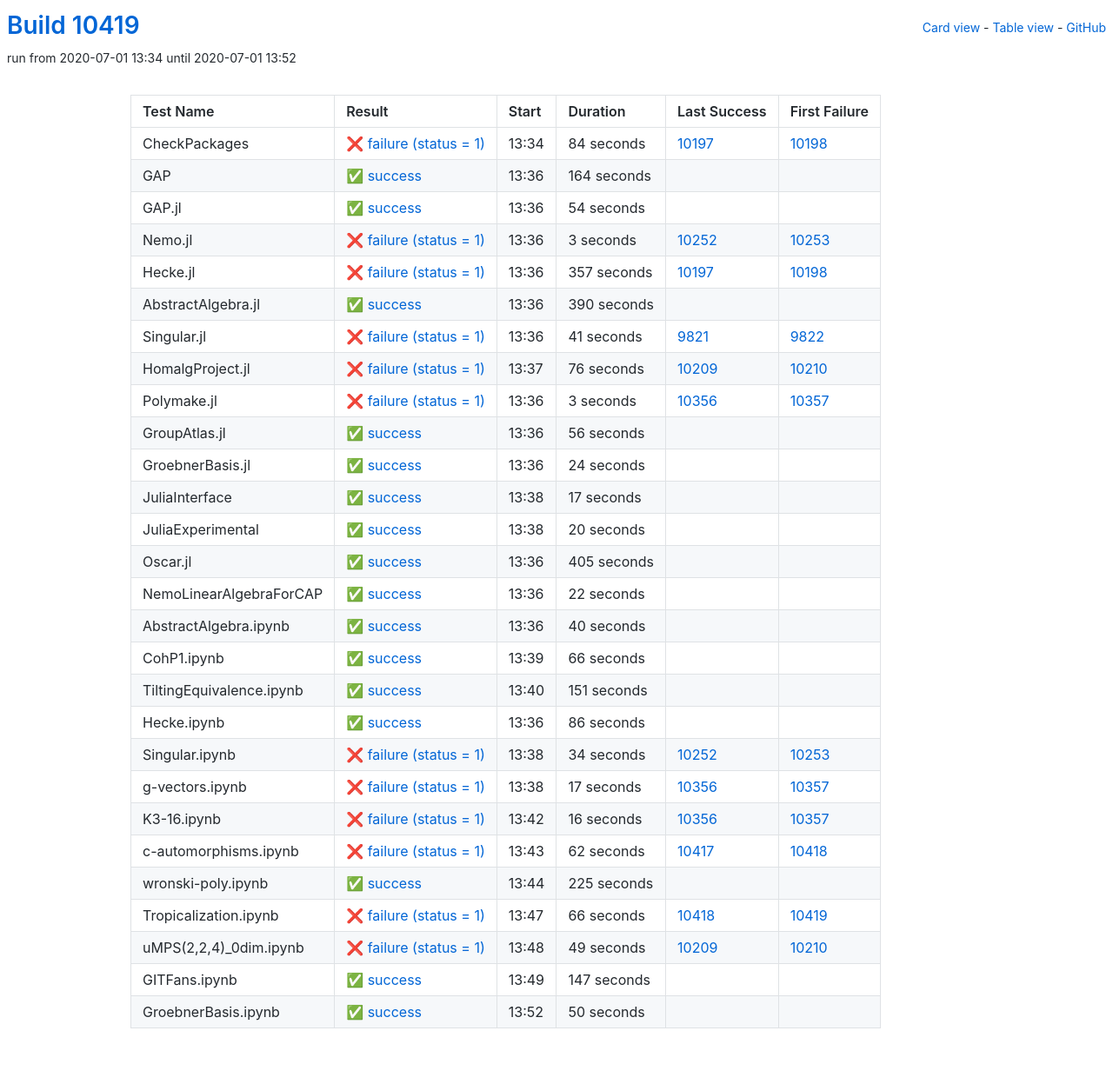
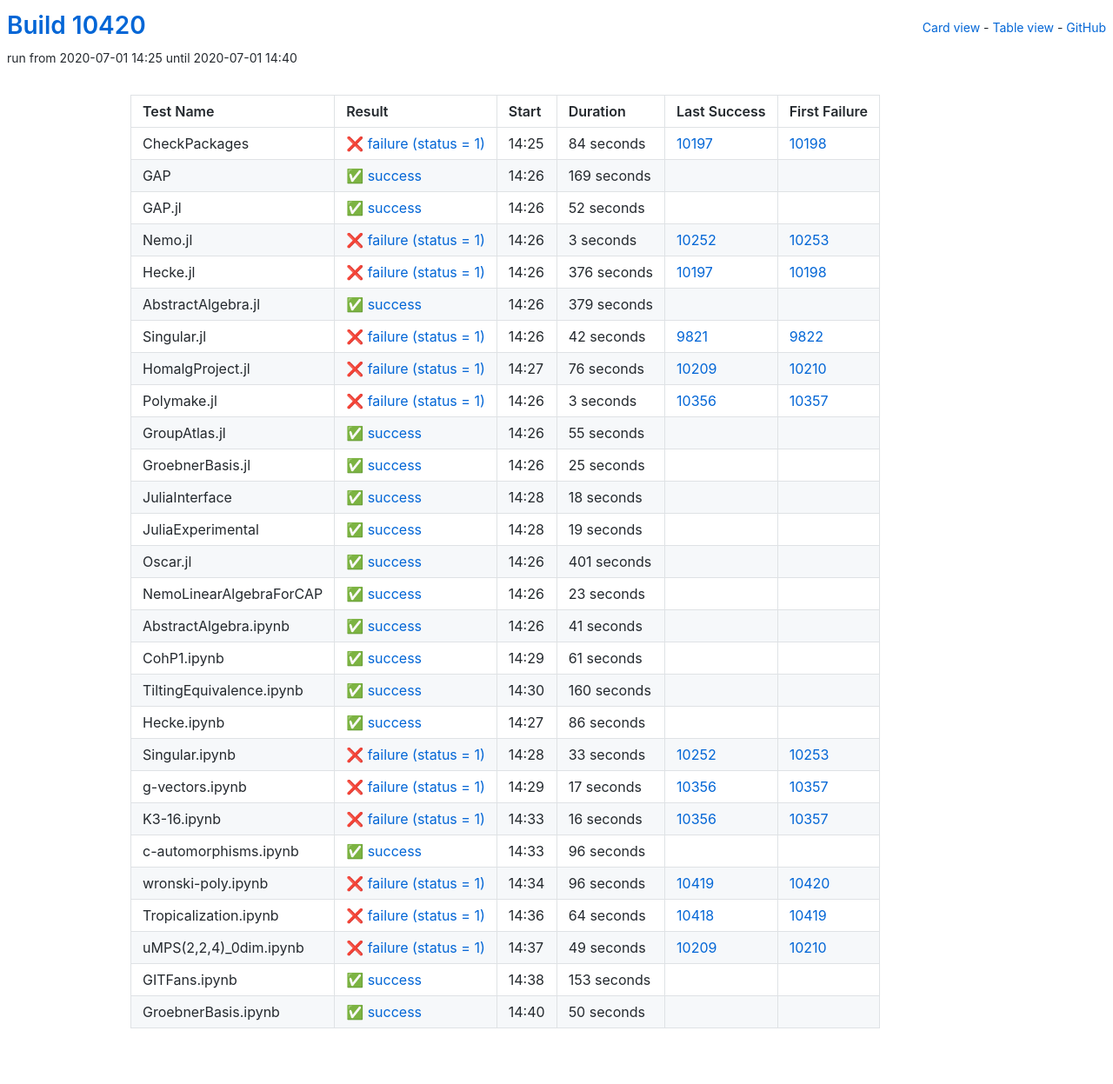
Before and after one commit to oscar-system/oscar-ci-status, a Jekyll site: the page built from table.html, in a window 1280 px wide. Shown: the whole page at 87% size. Built offline with Jekyll 4.4.1, drawn with Linux system fonts in a browser that asks for light colours.

Commit message:
Build #10420

```diff
--- a/_data/ci.yml
+++ b/_data/ci.yml
@@ -1,6 +1,6 @@
 ---
-build: 10419
-build_url: https://oscarci.mathematik.uni-kl.de/job/oscar/10419/
+build: 10420
+build_url: https://oscarci.mathematik.uni-kl.de/job/oscar/10420/
 job: oscar
 organization: oscar-system
 repo: oscar-ci-status
@@ -8,8 +8,8 @@ repourl: https://github.com/oscar-system/oscar-ci-status
 tests:
 - name: CheckPackages
   id: checkpackages
-  log: https://oscarci.mathematik.uni-kl.de/job/oscar/10419/artifact/logs/build-10419/CheckPackages.log
-  start: 2020-07-01 13:34
+  log: https://oscarci.mathematik.uni-kl.de/job/oscar/10420/artifact/logs/build-10420/CheckPackages.log
+  start: 2020-07-01 14:25
   success: false
   exitcode: 1
   status: failure
@@ -20,32 +20,32 @@ tests:
   first_failure_url: https://oscarci.mathematik.uni-kl.de/job/oscar/10198/
 - name: GAP
   id: gap
-  log: https://oscarci.mathematik.uni-kl.de/job/oscar/10419/artifact/logs/build-10419/GAP.log
-  start: 2020-07-01 13:36
+  log: https://oscarci.mathematik.uni-kl.de/job/oscar/10420/artifact/logs/build-10420/GAP.log
+  start: 2020-07-01 14:26
   success: true
   exitcode: 0
   status: success
-  duration: 164
+  duration: 169
   last_success: false
   last_success_url:
   first_failure: false
   first_failure_url:
 - name: GAP.jl
   id: gap-jl
-  log: https://oscarci.mathematik.uni-kl.de/job/oscar/10419/artifact/logs/build-10419/GAP.jl.log
-  start: 2020-07-01 13:36
+  log: https://oscarci.mathematik.uni-kl.de/job/oscar/10420/artifact/logs/build-10420/GAP.jl.log
+  start: 2020-07-01 14:26
   success: true
   exitcode: 0
   status: success
-  duration: 54
+  duration: 52
   last_success: false
   last_success_url:
   first_failure: false
   first_failure_url:
 - name: Nemo.jl
   id: nemo-jl
-  log: https://oscarci.mathematik.uni-kl.de/job/oscar/10419/artifact/logs/build-10419/Nemo.jl.log
-  start: 2020-07-01 13:36
+  log: https://oscarci.mathematik.uni-kl.de/job/oscar/10420/artifact/logs/build-10420/Nemo.jl.log
+  start: 2020-07-01 14:26
   success: false
   exitcode: 1
   status: failure
@@ -56,44 +56,44 @@ tests:
   first_failure_url: https://oscarci.mathematik.uni-kl.de/job/oscar/10253/
 - name: Hecke.jl
   id: hecke-jl
-  log: https://oscarci.mathematik.uni-kl.de/job/oscar/10419/artifact/logs/build-10419/Hecke.jl.log
-  start: 2020-07-01 13:36
+  log: https://oscarci.mathematik.uni-kl.de/job/oscar/10420/artifact/logs/build-10420/Hecke.jl.log
+  start: 2020-07-01 14:26
   success: false
   exitcode: 1
   status: failure
-  duration: 357
+  duration: 376
   last_success: 10197
   last_success_url: https://oscarci.mathematik.uni-kl.de/job/oscar/10197/
   first_failure: 10198
   first_failure_url: https://oscarci.mathematik.uni-kl.de/job/oscar/10198/
 - name: AbstractAlgebra.jl
   id: abstractalgebra-jl
-  log: https://oscarci.mathematik.uni-kl.de/job/oscar/10419/artifact/logs/build-10419/AbstractAlgebra.jl.log
-  start: 2020-07-01 13:36
+  log: https://oscarci.mathematik.uni-kl.de/job/oscar/10420/artifact/logs/build-10420/AbstractAlgebra.jl.log
+  start: 2020-07-01 14:26
   success: true
   exitcode: 0
   status: success
-  duration: 390
+  duration: 379
   last_success: false
   last_success_url:
   first_failure: false
   first_failure_url:
 - name: Singular.jl
   id: singular-jl
-  log: https://oscarci.mathematik.uni-kl.de/job/oscar/10419/artifact/logs/build-10419/Singular.jl.log
-  start: 2020-07-01 13:36
+  log: https://oscarci.mathematik.uni-kl.de/job/oscar/10420/artifact/logs/build-10420/Singular.jl.log
+  start: 2020-07-01 14:26
   success: false
   exitcode: 1
   status: failure
-  duration: 41
+  duration: 42
   last_success: 9821
   last_success_url: https://oscarci.mathematik.uni-kl.de/job/oscar/9821/
   first_failure: 9822
   first_failure_url: https://oscarci.mathematik.uni-kl.de/job/oscar/9822/
 - name: HomalgProject.jl
   id: homalgproject-jl
-  log: https://oscarci.mathematik.uni-kl.de/job/oscar/10419/artifact/logs/build-10419/HomalgProject.jl.log
-  start: 2020-07-01 13:37
+  log: https://oscarci.mathematik.uni-kl.de/job/oscar/10420/artifact/logs/build-10420/HomalgProject.jl.log
+  start: 2020-07-01 14:27
   success: false
   exitcode: 1
   status: failure
@@ -104,8 +104,8 @@ tests:
   first_failure_url: https://oscarci.mathematik.uni-kl.de/job/oscar/10210/
 - name: Polymake.jl
   id: polymake-jl
-  log: https://oscarci.mathematik.uni-kl.de/job/oscar/10419/artifact/logs/build-10419/Polymake.jl.log
-  start: 2020-07-01 13:36
+  log: https://oscarci.mathematik.uni-kl.de/job/oscar/10420/artifact/logs/build-10420/Polymake.jl.log
+  start: 2020-07-01 14:26
   success: false
   exitcode: 1
   status: failure
@@ -116,116 +116,116 @@ tests:
   first_failure_url: https://oscarci.mathematik.uni-kl.de/job/oscar/10357/
 - name: GroupAtlas.jl
   id: groupatlas-jl
-  log: https://oscarci.mathematik.uni-kl.de/job/oscar/10419/artifact/logs/build-10419/GroupAtlas.jl.log
-  start: 2020-07-01 13:36
+  log: https://oscarci.mathematik.uni-kl.de/job/oscar/10420/artifact/logs/build-10420/GroupAtlas.jl.log
+  start: 2020-07-01 14:26
   success: true
   exitcode: 0
   status: success
-  duration: 56
+  duration: 55
   last_success: false
   last_success_url:
   first_failure: false
   first_failure_url:
 - name: GroebnerBasis.jl
   id: groebnerbasis-jl
-  log: https://oscarci.mathematik.uni-kl.de/job/oscar/10419/artifact/logs/build-10419/GroebnerBasis.jl.log
-  start: 2020-07-01 13:36
+  log: https://oscarci.mathematik.uni-kl.de/job/oscar/10420/artifact/logs/build-10420/GroebnerBasis.jl.log
+  start: 2020-07-01 14:26
   success: true
   exitcode: 0
   status: success
-  duration: 24
+  duration: 25
   last_success: false
   last_success_url:
   first_failure: false
   first_failure_url:
 - name: JuliaInterface
   id: juliainterface
-  log: https://oscarci.mathematik.uni-kl.de/job/oscar/10419/artifact/logs/build-10419/JuliaInterface.log
-  start: 2020-07-01 13:38
+  log: https://oscarci.mathematik.uni-kl.de/job/oscar/10420/artifact/logs/build-10420/JuliaInterface.log
+  start: 2020-07-01 14:28
   success: true
   exitcode: 0
   status: success
-  duration: 17
+  duration: 18
   last_success: false
   last_success_url:
   first_failure: false
   first_failure_url:
 - name: JuliaExperimental
   id: juliaexperimental
-  log: https://oscarci.mathematik.uni-kl.de/job/oscar/10419/artifact/logs/build-10419/JuliaExperimental.log
-  start: 2020-07-01 13:38
+  log: https://oscarci.mathematik.uni-kl.de/job/oscar/10420/artifact/logs/build-10420/JuliaExperimental.log
+  start: 2020-07-01 14:28
   success: true
   exitcode: 0
   status: success
-  duration: 20
+  duration: 19
   last_success: false
   last_success_url:
   first_failure: false
   first_failure_url:
 - name: Oscar.jl
   id: oscar-jl
-  log: https://oscarci.mathematik.uni-kl.de/job/oscar/10419/artifact/logs/build-10419/Oscar.jl.log
-  start: 2020-07-01 13:36
+  log: https://oscarci.mathematik.uni-kl.de/job/oscar/10420/artifact/logs/build-10420/Oscar.jl.log
+  start: 2020-07-01 14:26
   success: true
   exitcode: 0
   status: success
-  duration: 405
+  duration: 401
   last_success: false
   last_success_url:
   first_failure: false
   first_failure_url:
 - name: NemoLinearAlgebraForCAP
   id: nemolinearalgebraforcap
-  log: https://oscarci.mathematik.uni-kl.de/job/oscar/10419/artifact/logs/build-10419/NemoLinearAlgebraForCAP.log
-  start: 2020-07-01 13:36
+  log: https://oscarci.mathematik.uni-kl.de/job/oscar/10420/artifact/logs/build-10420/NemoLinearAlgebraForCAP.log
+  start: 2020-07-01 14:26
   success: true
   exitcode: 0
   status: success
-  duration: 22
+  duration: 23
   last_success: false
   last_success_url:
   first_failure: false
   first_failure_url:
 - name: AbstractAlgebra.ipynb
   id: abstractalgebra-ipynb
-  log: https://oscarci.mathematik.uni-kl.de/job/oscar/10419/artifact/logs/build-10419/AbstractAlgebra.ipynb.log
-  start: 2020-07-01 13:36
+  log: https://oscarci.mathematik.uni-kl.de/job/oscar/10420/artifact/logs/build-10420/AbstractAlgebra.ipynb.log
+  start: 2020-07-01 14:26
   success: true
   exitcode: 0
   status: success
-  duration: 40
+  duration: 41
   last_success: false
   last_success_url:
   first_failure: false
   first_failure_url:
 - name: CohP1.ipynb
   id: cohp1-ipynb
-  log: https://oscarci.mathematik.uni-kl.de/job/oscar/10419/artifact/logs/build-10419/CohP1.ipynb.log
-  start: 2020-07-01 13:39
+  log: https://oscarci.mathematik.uni-kl.de/job/oscar/10420/artifact/logs/build-10420/CohP1.ipynb.log
+  start: 2020-07-01 14:29
   success: true
   exitcode: 0
   status: success
-  duration: 66
+  duration: 61
   last_success: false
   last_success_url:
   first_failure: false
   first_failure_url:
 - name: TiltingEquivalence.ipynb
   id: tiltingequivalence-ipynb
-  log: https://oscarci.mathematik.uni-kl.de/job/oscar/10419/artifact/logs/build-10419/TiltingEquivalence.ipynb.log
-  start: 2020-07-01 13:40
+  log: https://oscarci.mathematik.uni-kl.de/job/oscar/10420/artifact/logs/build-10420/TiltingEquivalence.ipynb.log
+  start: 2020-07-01 14:30
   success: true
   exitcode: 0
   status: success
-  duration: 151
+  duration: 160
   last_success: false
   last_success_url:
   first_failure: false
   first_failure_url:
 - name: Hecke.ipynb
   id: hecke-ipynb
-  log: https://oscarci.mathematik.uni-kl.de/job/oscar/10419/artifact/logs/build-10419/Hecke.ipynb.log
-  start: 2020-07-01 13:36
+  log: https://oscarci.mathematik.uni-kl.de/job/oscar/10420/artifact/logs/build-10420/Hecke.ipynb.log
+  start: 2020-07-01 14:27
   success: true
   exitcode: 0
   status: success
@@ -236,20 +236,20 @@ tests:
   first_failure_url:
 - name: Singular.ipynb
   id: singular-ipynb
-  log: https://oscarci.mathematik.uni-kl.de/job/oscar/10419/artifact/logs/build-10419/Singular.ipynb.log
-  start: 2020-07-01 13:38
+  log: https://oscarci.mathematik.uni-kl.de/job/oscar/10420/artifact/logs/build-10420/Singular.ipynb.log
+  start: 2020-07-01 14:28
   success: false
   exitcode: 1
   status: failure
-  duration: 34
+  duration: 33
   last_success: 10252
   last_success_url: https://oscarci.mathematik.uni-kl.de/job/oscar/10252/
   first_failure: 10253
   first_failure_url: https://oscarci.mathematik.uni-kl.de/job/oscar/10253/
 - name: g-vectors.ipynb
   id: g-vectors-ipynb
-  log: https://oscarci.mathematik.uni-kl.de/job/oscar/10419/artifact/logs/build-10419/g-vectors.ipynb.log
-  start: 2020-07-01 13:38
+  log: https://oscarci.mathematik.uni-kl.de/job/oscar/10420/artifact/logs/build-10420/g-vectors.ipynb.log
+  start: 2020-07-01 14:29
   success: false
   exitcode: 1
   status: failure
@@ -260,8 +260,8 @@ tests:
   first_failure_url: https://oscarci.mathematik.uni-kl.de/job/oscar/10357/
 - name: K3-16.ipynb
   id: k3-16-ipynb
-  log: https://oscarci.mathematik.uni-kl.de/job/oscar/10419/artifact/logs/build-10419/K3-16.ipynb.log
-  start: 2020-07-01 13:42
+  log: https://oscarci.mathematik.uni-kl.de/job/oscar/10420/artifact/logs/build-10420/K3-16.ipynb.log
+  start: 2020-07-01 14:33
   success: false
   exitcode: 1
   status: failure
@@ -272,44 +272,44 @@ tests:
   first_failure_url: https://oscarci.mathematik.uni-kl.de/job/oscar/10357/
 - name: c-automorphisms.ipynb
   id: c-automorphisms-ipynb
-  log: https://oscarci.mathematik.uni-kl.de/job/oscar/10419/artifact/logs/build-10419/c-automorphisms.ipynb.log
-  start: 2020-07-01 13:43
-  success: false
-  exitcode: 1
-  status: failure
-  duration: 62
-  last_success: 10417
-  last_success_url: https://oscarci.mathematik.uni-kl.de/job/oscar/10417/
-  first_failure: 10418
-  first_failure_url: https://oscarci.mathematik.uni-kl.de/job/oscar/10418/
-- name: wronski-poly.ipynb
-  id: wronski-poly-ipynb
-  log: https://oscarci.mathematik.uni-kl.de/job/oscar/10419/artifact/logs/build-10419/wronski-poly.ipynb.log
-  start: 2020-07-01 13:44
+  log: https://oscarci.mathematik.uni-kl.de/job/oscar/10420/artifact/logs/build-10420/c-automorphisms.ipynb.log
+  start: 2020-07-01 14:33
   success: true
   exitcode: 0
   status: success
-  duration: 225
+  duration: 96
   last_success: false
   last_success_url:
   first_failure: false
   first_failure_url:
-- name: Tropicalization.ipynb
-  id: tropicalization-ipynb
-  log: https://oscarci.mathematik.uni-kl.de/job/oscar/10419/artifact/logs/build-10419/Tropicalization.ipynb.log
-  start: 2020-07-01 13:47
+- name: wronski-poly.ipynb
+  id: wronski-poly-ipynb
+  log: https://oscarci.mathematik.uni-kl.de/job/oscar/10420/artifact/logs/build-10420/wronski-poly.ipynb.log
+  start: 2020-07-01 14:34
   success: false
   exitcode: 1
   status: failure
-  duration: 66
+  duration: 96
+  last_success: 10419
+  last_success_url: https://oscarci.mathematik.uni-kl.de/job/oscar/10419/
+  first_failure: 10420
+  first_failure_url: https://oscarci.mathematik.uni-kl.de/job/oscar/10420/
+- name: Tropicalization.ipynb
+  id: tropicalization-ipynb
+  log: https://oscarci.mathematik.uni-kl.de/job/oscar/10420/artifact/logs/build-10420/Tropicalization.ipynb.log
+  start: 2020-07-01 14:36
+  success: false
+  exitcode: 1
+  status: failure
+  duration: 64
   last_success: 10418
   last_success_url: https://oscarci.mathematik.uni-kl.de/job/oscar/10418/
   first_failure: 10419
   first_failure_url: https://oscarci.mathematik.uni-kl.de/job/oscar/10419/
 - name: uMPS(2,2,4)_0dim.ipynb
   id: umps-2-2-4-0dim-ipynb
-  log: https://oscarci.mathematik.uni-kl.de/job/oscar/10419/artifact/logs/build-10419/uMPS-2-2-4-_0dim.ipynb.log
-  start: 2020-07-01 13:48
+  log: https://oscarci.mathematik.uni-kl.de/job/oscar/10420/artifact/logs/build-10420/uMPS-2-2-4-_0dim.ipynb.log
+  start: 2020-07-01 14:37
   success: false
   exitcode: 1
   status: failure
@@ -320,20 +320,20 @@ tests:
   first_failure_url: https://oscarci.mathematik.uni-kl.de/job/oscar/10210/
 - name: GITFans.ipynb
   id: gitfans-ipynb
-  log: https://oscarci.mathematik.uni-kl.de/job/oscar/10419/artifact/logs/build-10419/GITFans.ipynb.log
-  start: 2020-07-01 13:49
+  log: https://oscarci.mathematik.uni-kl.de/job/oscar/10420/artifact/logs/build-10420/GITFans.ipynb.log
+  start: 2020-07-01 14:38
   success: true
   exitcode: 0
   status: success
-  duration: 147
+  duration: 153
   last_success: false
   last_success_url:
   first_failure: false
   first_failure_url:
 - name: GroebnerBasis.ipynb
   id: groebnerbasis-ipynb
-  log: https://oscarci.mathematik.uni-kl.de/job/oscar/10419/artifact/logs/build-10419/GroebnerBasis.ipynb.log
-  start: 2020-07-01 13:52
+  log: https://oscarci.mathematik.uni-kl.de/job/oscar/10420/artifact/logs/build-10420/GroebnerBasis.ipynb.log
+  start: 2020-07-01 14:40
   success: true
   exitcode: 0
   status: success
```
Also changed, not shown: README.md.
